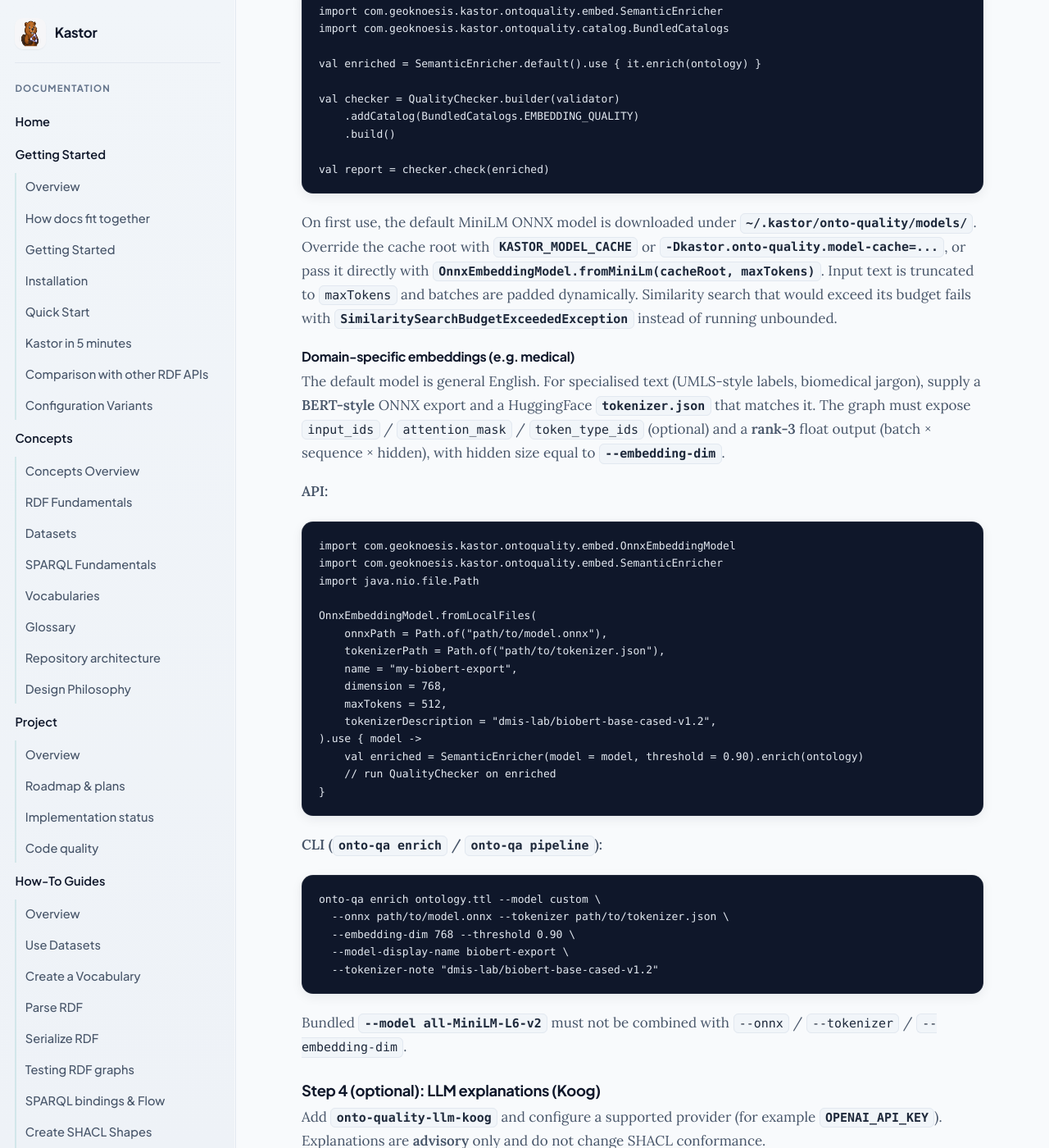
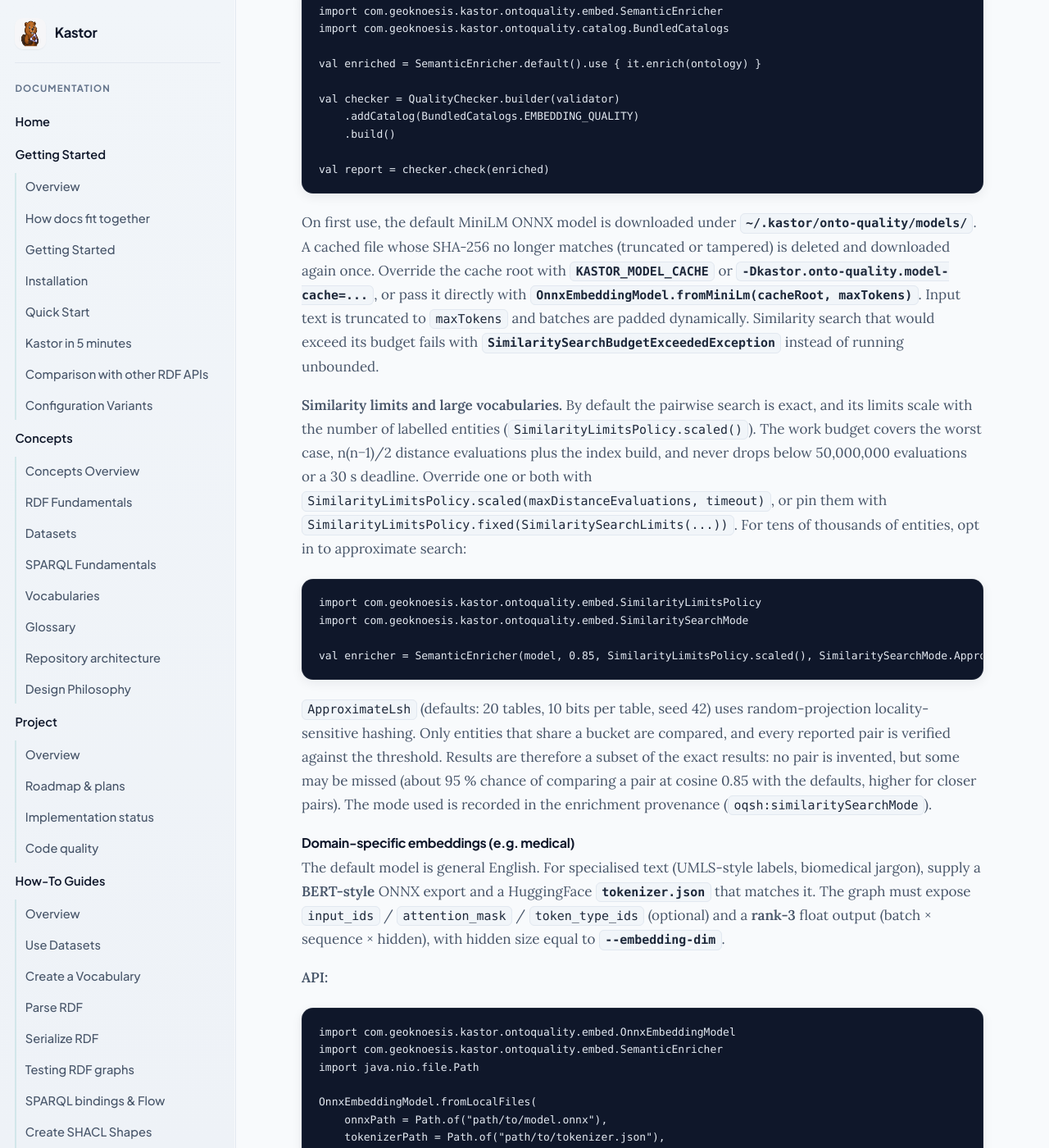
Before and after one commit to geoknoesis/kastor, a Jekyll site: the page built from docs/kastor/guides/how-to-ontology-quality.md, in a window 1280 px wide and 1400 px high, scrolled down 3627 px. Shown: the whole window at 82% size. Built offline with Jekyll 4.4.1, drawn with Linux system fonts in a browser that asks for light colours; our own code applies the rules of GitHub Pages for plain Markdown files; some of the changed text lies outside the part shown.

Commit message:
docs(onto-quality): document scaled/approximate similarity search and metrics changes
Similarity limits scale with entity count, --similarity-max-work,
--similarity-timeout and opt-in --similarity-mode approximate (LSH);
corrupted cached model re-downloaded once. Metrics: distinct NOC/CBO,
owl:Thing-rooted paths (DIT/LCOM one higher), TMOnto bands, SKOS
definition coverage and VoID distinct objects; link to the metrics
README formula tables.

Co-Authored-By: Claude Opus 5 (1M context) <noreply@anthropic.com>

````diff
--- a/docs/kastor/guides/how-to-ontology-quality.md
+++ b/docs/kastor/guides/how-to-ontology-quality.md
@@ -126,7 +126,18 @@ val checker = QualityChecker.builder(validator)
 val report = checker.check(enriched)
 ```
 
-On first use, the default MiniLM ONNX model is downloaded under **`~/.kastor/onto-quality/models/`**. Override the cache root with **`KASTOR_MODEL_CACHE`** or **`-Dkastor.onto-quality.model-cache=...`**, or pass it directly with **`OnnxEmbeddingModel.fromMiniLm(cacheRoot, maxTokens)`**. Input text is truncated to `maxTokens` and batches are padded dynamically. Similarity search that would exceed its budget fails with **`SimilaritySearchBudgetExceededException`** instead of running unbounded.
+On first use, the default MiniLM ONNX model is downloaded under **`~/.kastor/onto-quality/models/`**. A cached file whose SHA-256 no longer matches (truncated or tampered) is deleted and downloaded again once. Override the cache root with **`KASTOR_MODEL_CACHE`** or **`-Dkastor.onto-quality.model-cache=...`**, or pass it directly with **`OnnxEmbeddingModel.fromMiniLm(cacheRoot, maxTokens)`**. Input text is truncated to `maxTokens` and batches are padded dynamically. Similarity search that would exceed its budget fails with **`SimilaritySearchBudgetExceededException`** instead of running unbounded.
+
+**Similarity limits and large vocabularies.** By default the pairwise search is exact, and its limits scale with the number of labelled entities (`SimilarityLimitsPolicy.scaled()`). The work budget covers the worst case, n(n−1)/2 distance evaluations plus the index build, and never drops below 50,000,000 evaluations or a 30 s deadline. Override one or both with `SimilarityLimitsPolicy.scaled(maxDistanceEvaluations, timeout)`, or pin them with `SimilarityLimitsPolicy.fixed(SimilaritySearchLimits(...))`. For tens of thousands of entities, opt in to approximate search:
+
+```kotlin
+import com.geoknoesis.kastor.ontoquality.embed.SimilarityLimitsPolicy
+import com.geoknoesis.kastor.ontoquality.embed.SimilaritySearchMode
+
+val enricher = SemanticEnricher(model, 0.85, SimilarityLimitsPolicy.scaled(), SimilaritySearchMode.ApproximateLsh())
+```
+
+`ApproximateLsh` (defaults: 20 tables, 10 bits per table, seed 42) uses random-projection locality-sensitive hashing. Only entities that share a bucket are compared, and every reported pair is verified against the threshold. Results are therefore a subset of the exact results: no pair is invented, but some may be missed (about 95 % chance of comparing a pair at cosine 0.85 with the defaults, higher for closer pairs). The mode used is recorded in the enrichment provenance (`oqsh:similaritySearchMode`).
 
 #### Domain-specific embeddings (e.g. medical)
 
@@ -162,7 +173,17 @@ onto-qa enrich ontology.ttl --model custom \
   --tokenizer-note "dmis-lab/biobert-base-cased-v1.2"
 ```
 
-Bundled **`--model all-MiniLM-L6-v2`** must not be combined with `--onnx` / `--tokenizer` / `--embedding-dim`.
+Bundled **`--model all-MiniLM-L6-v2`** must not be combined with `--onnx` / `--tokenizer` / `--embedding-dim`; inconsistent embedding options exit with status 4 before any model is loaded.
+
+Similarity options on `enrich` and `pipeline`:
+
+| Option | Meaning |
+|--------|---------|
+| `--similarity-max-work N` | Maximum distance evaluations (≥ 1). Default: scaled to the number of labelled entities, at least 50,000,000. |
+| `--similarity-timeout S` | Similarity search deadline in seconds (1–86400). Default: scaled, at least 30. |
+| `--similarity-mode exact\|approximate` | `exact` (default) finds every pair. `approximate` is the opt-in LSH mode: much faster on large vocabularies, may miss some pairs, every reported pair is verified, and the mode is recorded in provenance. |
+
+When a similarity budget is exhausted, the command exits with status 5 and names these options.
 
 ### Step 4 (optional): LLM explanations (Koog)
 
````
Also changed, not shown: docs/kastor/features/ontology-quality.md (+9 -2 lines).
